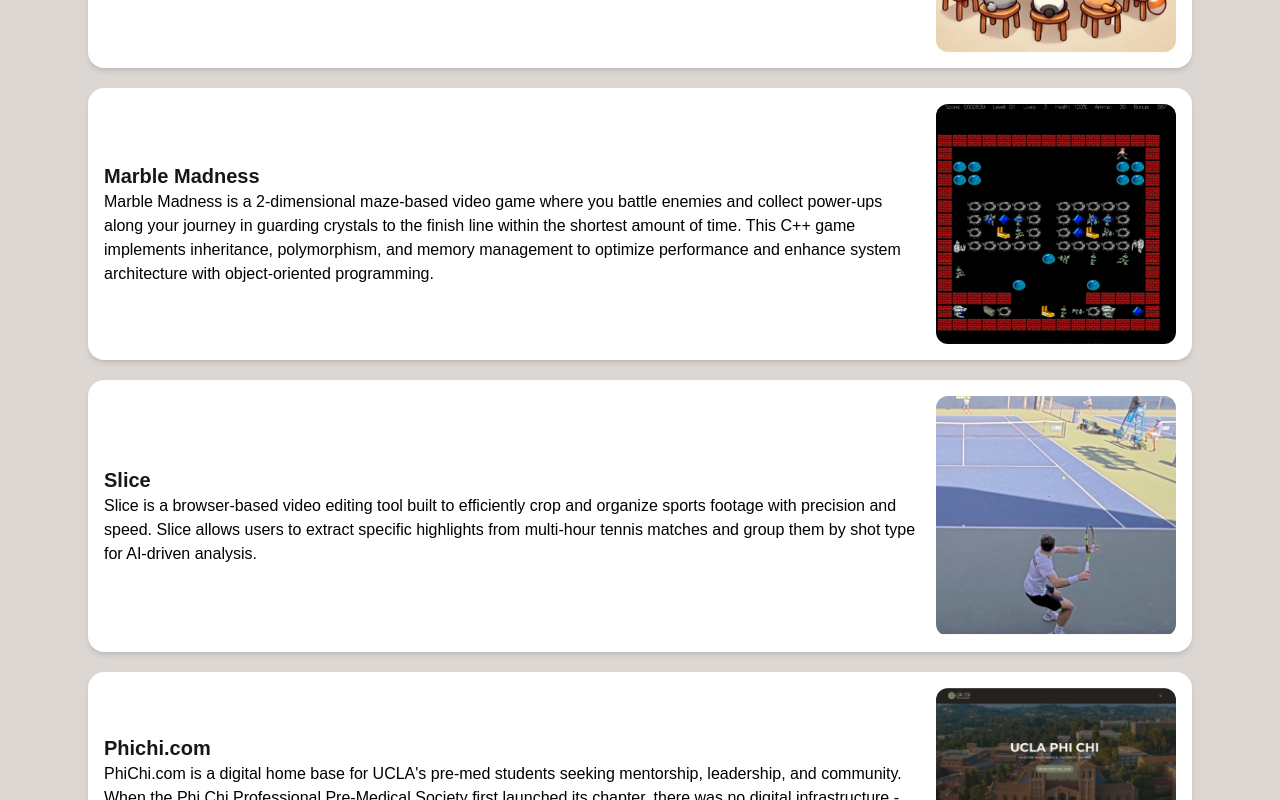
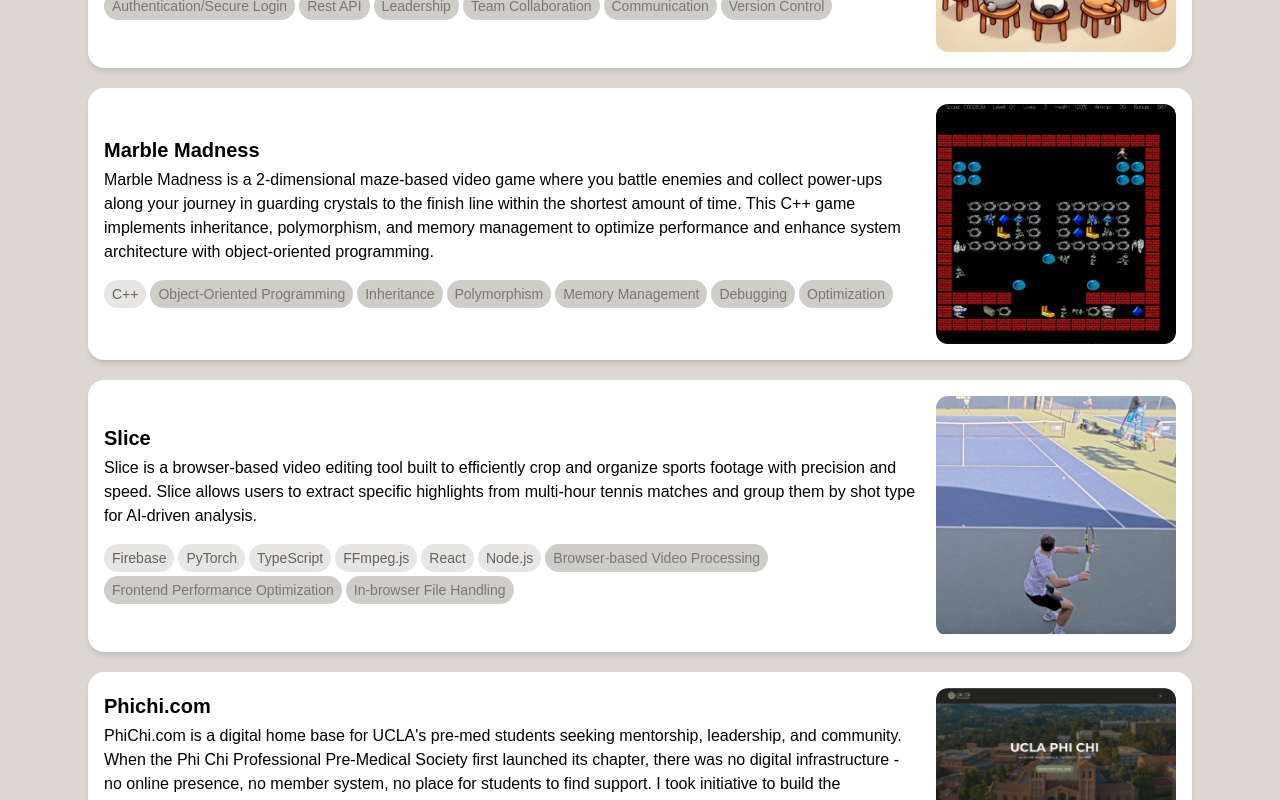
Before and after one commit to 1004yeeun/personal-portfolio, a Next.js app: page / in a window 1280 px wide. Shown: the part 2140-2940 px from the top of the page. Built offline with nearby package versions, Linux system fonts and the light colour scheme.

Commit message:
Add skills and tech bubbles to project components

```diff
--- a/src/app/components/Project.jsx
+++ b/src/app/components/Project.jsx
@@ -1,13 +1,32 @@
 import Image from 'next/image';
 import { FaExternalLinkAlt, FaGithub } from 'react-icons/fa';
 
-export default function Project({ name, description, image }) {
+export default function Project({ name, description, image, tech = [], skill = [] }) {
     return (
         <div className="rounded-2xl shadow-md p-4 bg-white hover:shadow-xl transition">
             <div className="flex flex-col items-center md:flex-row md:items-center gap-3">
                 <div className="flex-1">
-                    <h2 className="text-xl font-semibold">{name}</h2>
-                    <h2 className="text-black">{description}</h2>
+                    <h2 className="text-xl font-semibold mb-1 text-black">{name}</h2>
+                    <p className="text-black">{description}</p>
+
+                    <div className="flex flex-wrap gap-1 mb-1 pt-4">
+                        {tech.map((t, i) => (
+                            <span
+                                key={i}
+                                className="px-2 py-1 text-sm bg-[#e7e6e4] text-[#353433bd] rounded-full"
+                            >
+                                {t}
+                            </span>
+                        ))}
+                        {skill.map((s, j) => (
+                            <span
+                                key={j}
+                                className="px-2 py-1 text-sm bg-[#cfcdc8] text-[#5a5956bd] rounded-full"
+                            >
+                                {s}
+                            </span>
+                        ))}
+                    </div>
                 </div>
                 <div className="md:ml-2 shrink-0">
                     <div className="relative w-50 h-50 md:w-60 md:h-60 rounded-xl overflow-hidden">
--- a/src/app/components/ProjectSection.jsx
+++ b/src/app/components/ProjectSection.jsx
@@ -9,30 +9,40 @@ const ProjectSection = () => {
                 name="FoodieFam"
                 description="FoodieFam is a web app built atop a MERN stack that aims to connect people to share a meal with. Have you ever wanted to try multiple dishes from a restaurant while on a solo mission? Use Foodie Fam to find others to share a meal family style!"
                 image="/images/foodie-fam-image.png"
+                tech={["React", "Node.js", "Express", "MongoDB Atlas (NoSQL)", "Git/GitHub"]}
+                skill={["Full-Stack", "Backend Dev", "Authentication/Secure Login", "Rest API", "Leadership", "Team Collaboration", "Communication", "Version Control"]}
             />
 
             <Project
                 name="Marble Madness"
                 description="Marble Madness is a 2-dimensional maze-based video game where you battle enemies and collect power-ups along your journey in guarding crystals to the finish line within the shortest amount of time. This C++ game implements inheritance, polymorphism, and memory management to optimize performance and enhance system architecture with object-oriented programming."
                 image="/images/marble-madness-image.png"
+                tech={["C++"]}
+                skill={["Object-Oriented Programming", "Inheritance", "Polymorphism", "Memory Management", "Debugging", "Optimization"]}
             />
 
             <Project
                 name="Slice"
                 description="Slice is a browser-based video editing tool built to efficiently crop and organize sports footage with precision and speed. Slice allows users to extract specific highlights from multi-hour tennis matches and group them by shot type for AI-driven analysis. "
                 image="/images/slice-image.png"
+                tech={["Firebase", "PyTorch", "TypeScript", "FFmpeg.js", "React", "Node.js"]}
+                skill={["Browser-based Video Processing", "Frontend Performance Optimization", "In-browser File Handling"]}
             />
 
             <Project
                 name="Phichi.com"
                 description="PhiChi.com is a digital home base for UCLA's pre-med students seeking mentorship, leadership, and community. When the Phi Chi Professional Pre-Medical Society first launched its chapter, there was no digital infrastructure - no online presence, no member system, no place for students to find support. I took initiative to build the organization's website from the ground up, transforming a blank canvas into a responsive, content-rich hub that continues to grow with the chapter."
                 image="/images/phichi-image.png"
+                tech={["HTML/CSS", "WordPress"]}
+                skill={["UI/UX", "Web Dev", "Content Management Systems", "User-centered Design", "Technical Initiative"]}
             />
 
             <Project
                 name="Personal Portfolio"
                 description="Joycejeoung.com is a personal portfolio website that I built and deployed to showcase my projects, experiences, and technical skills. The site serves as an evolving hub for my software engineering journey and reflects my growth as a developer."
                 image="/images/personal-portfolio-image.png"
+                tech={["React", "Next.js", "Tailwind CSS"]}
+                skill={["UI/UX", "Personal Branding", "Frontend Dev", "Reusable Component Design", "Organization"]}
             />
         </div>
     );
```
